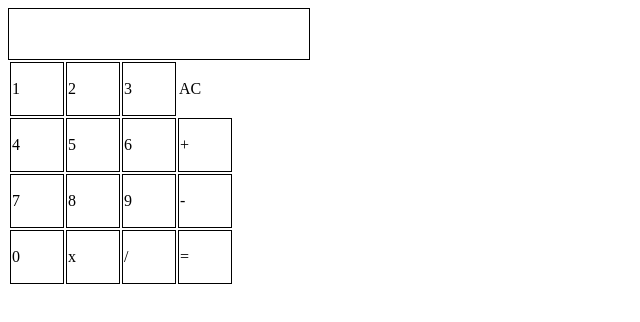
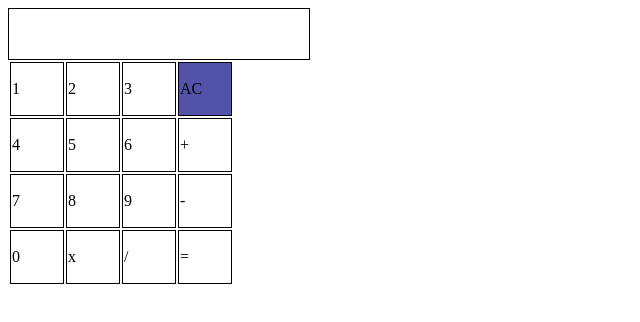
Before and after one commit to EthanEFung/calc-kata-5, a website: page client/index.html in a window 1280 px wide. Shown: the whole page, without its empty margins (0-640 px from the left). Drawn offline with Linux system fonts and the light colour scheme.

Commit message:
style: make ac button blue

```diff
--- a/client/css/styles.css
+++ b/client/css/styles.css
@@ -15,3 +15,10 @@
   width: 300px;
   border: 1px black solid;
 }
+
+#ac {
+  height: 50px;
+  width: 50px;
+  border: 1px black solid;
+  background-color: #5252ab;
+}
```
